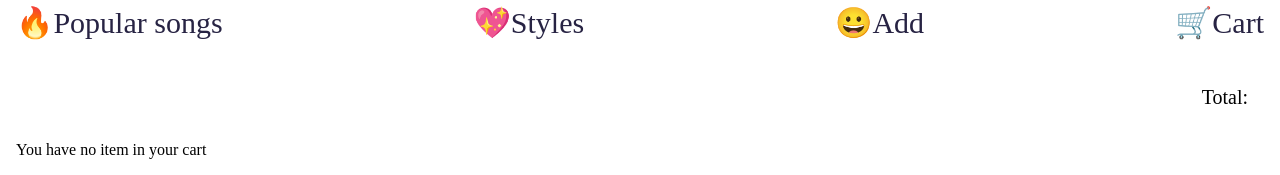
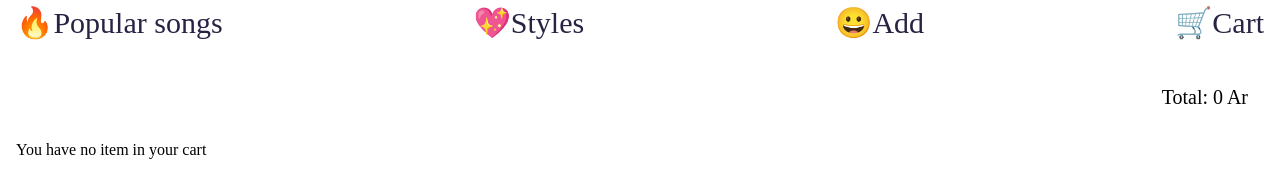
Before and after one commit to moro-patana/hit-parade-react, a React app: page /cart in a window 1280 px wide. Shown: the part 121-296 px from the top of the page. Built offline with nearby package versions, Linux system fonts and the light colour scheme.

Commit message:
used reduce to calculate the total price

```diff
--- a/components/cart.js
+++ b/components/cart.js
@@ -4,10 +4,9 @@ function Cart() {
     const { cartItem, emptyCart } = useContext(Contexts)
 	const [buyBtnText, setBuyBtnText] = useState("Buy")
 	// const displayTotalPrice = totalPrice.toLocaleString("en-US", {style: "currency", currency: "USD"})
-    // const calculateTotal = () => {
-    //     const totalItemCount = cartItem.reduce((total, item) => {
-    //         return total + item.price;
-    //     }, 0);
+        const totalItemCount = cartItem.reduce((total, item) => {
+            return total = total + item.price;
+        }, 0);
 
     //     setTotalItemCount(totalItemCount);
     // }
@@ -33,7 +32,7 @@ function Cart() {
             <p className="price">{item.price}</p>
         </div>
         ))}
-        <p className="totalPrice">Total:</p>
+        <p className="totalPrice">Total: {totalItemCount} Ar</p>
         {cartItem.length > 0
 				? <button className="buy" onClick={buy}>{buyBtnText}</button>
 				: <p>You have no item in your cart</p>
```
Also changed, not shown: 2 other files (tests, documents, lock files or other folders).
